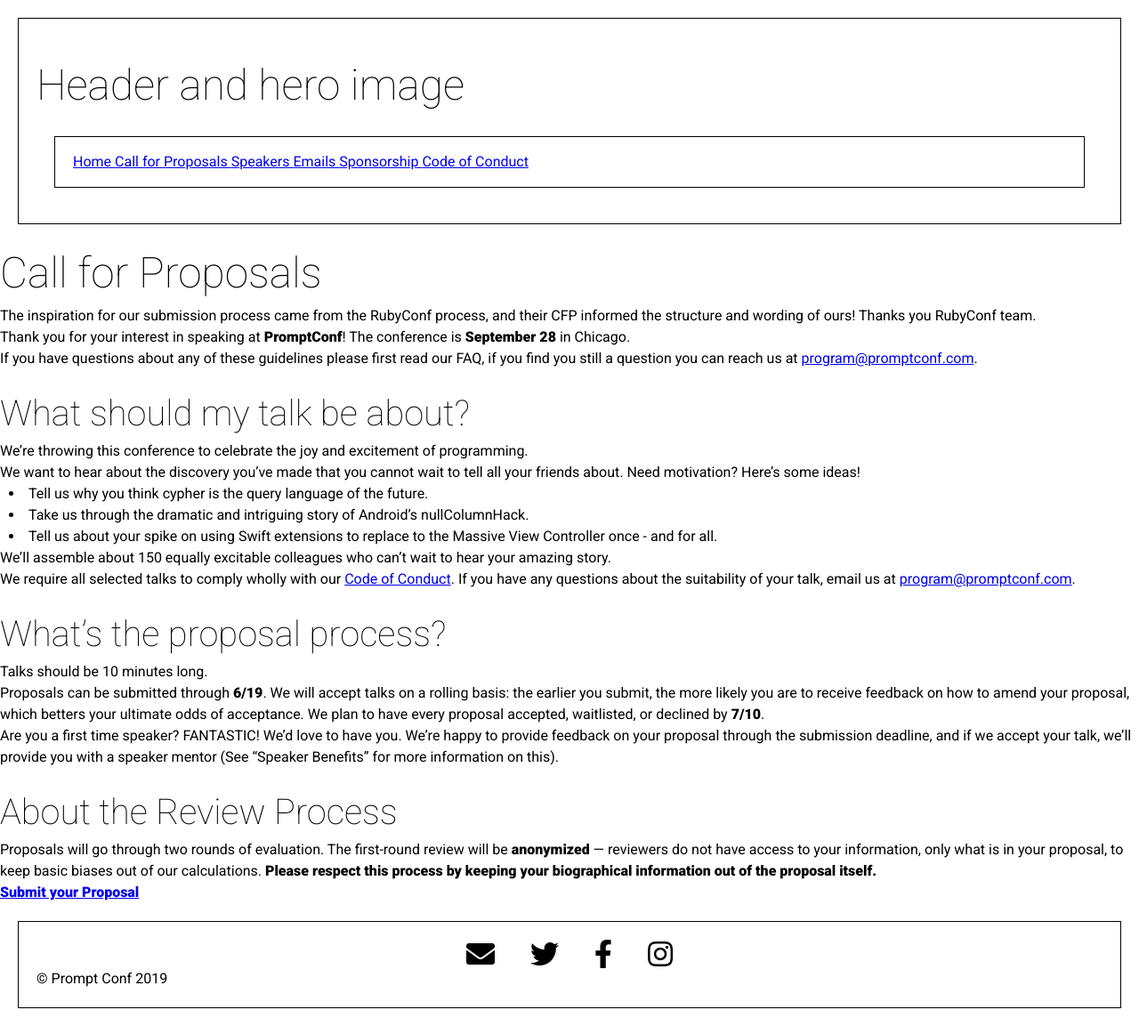
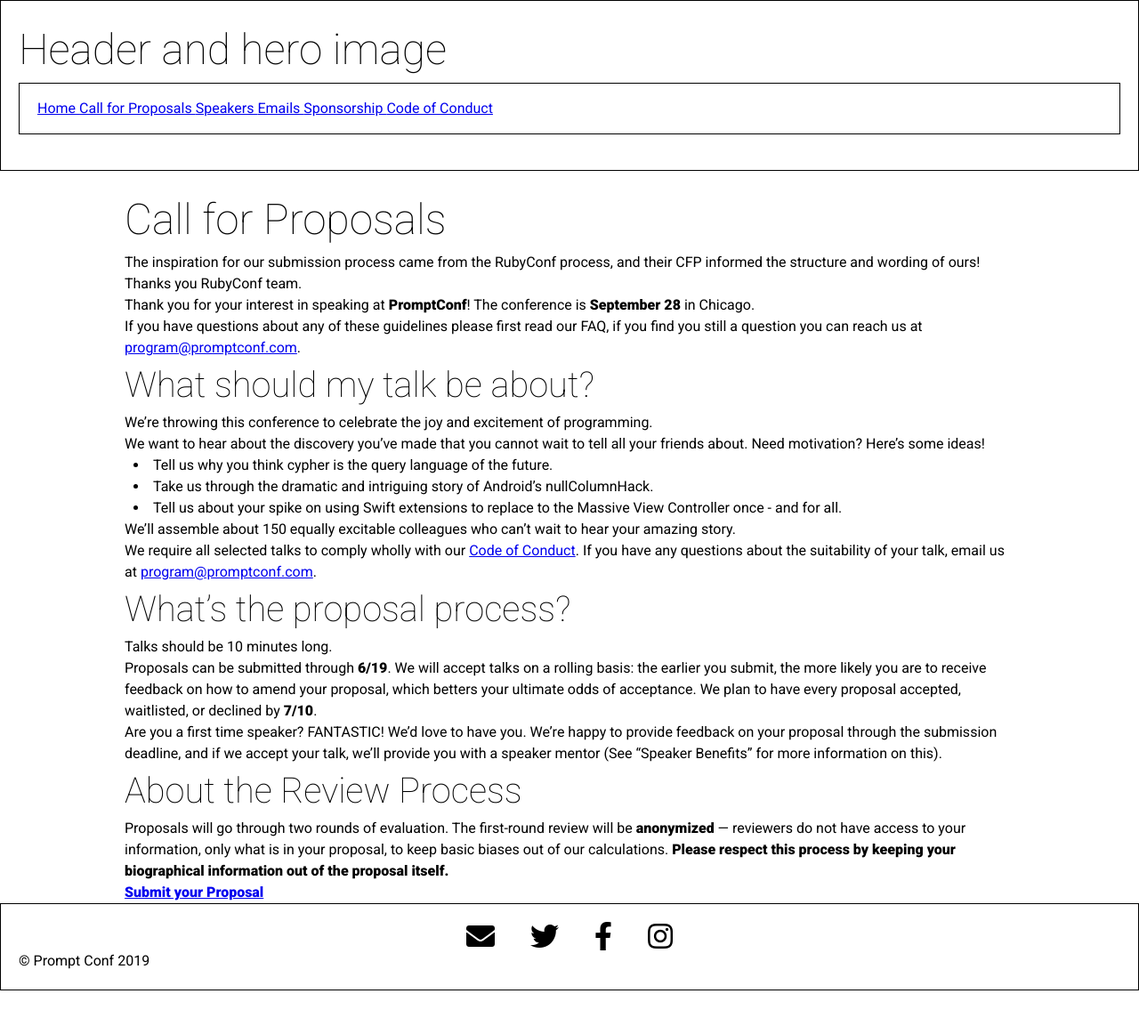
Before and after one commit to promptconf/promptconf.github.io, a Jekyll site: the page built from _pages/proposals.md, in a window 1280 px wide. Shown: the whole page at 89% size. Built offline with Jekyll 4.4.1, drawn with Linux system fonts in a browser that asks for light colours; nearby versions of some CDN libraries; after the commit the page ends 1113 px from its top, so only the background shows below that.

Commit message:
do layout

```diff
--- a/_layouts/default.html
+++ b/_layouts/default.html
@@ -18,7 +18,7 @@
 
 <body>
     {% include header.html %}
-    {{ content }}
+    <div class='container'>{{ content }}</div>
     {% include footer.html %}
 
     {% if jekyll.environment == 'production' %}
--- a/assets/_sass/main.scss
+++ b/assets/_sass/main.scss
@@ -11,11 +11,28 @@
 $bold: 900;
 
 // -----------
-//  Base Styles
+//  Base Styles and Layout
 // -----------
 
 body {
+    display: grid;
+    grid-template-columns: [page-start] minmax(20px, auto) [content-start] minmax(auto, 1000px) [content-end] minmax(20px, auto) [page-end];
     font-family: Roboto;
+}
+
+header,
+footer {
+    grid-column: page-start / page-end;
+}
+
+.container {
+    grid-column: content-start / content-end;
+}
+
+header,
+nav,
+section {
+    margin-bottom: 20px;
 }
 
 section,
@@ -23,13 +40,34 @@
 footer,
 nav {
     border: 1px solid black;
-    margin: 20px;
     padding: 20px;
 }
 
-h1, h2, h3, h4, h5, h6 {
-    margin-top: 20px;
+.button {
+    padding: 0.5em;
+    border-radius: 3px;
+    border: 0;
+    background-color: lavender;
+    text-decoration: none;
+    color: black;
+    font-weight: bold;
+    font-size: 1.25rem;
+    cursor: pointer;
 }
+
+a.button {
+    &:visited,
+    &:hover,
+    &:active,
+    &:focus {
+        color: inherit;
+    }
+}
+
+
+// -----------
+//  Typography
+// -----------
 
 h1, h2, h3, h4, h5, h6, p, li {
     line-height: 1.5;
@@ -81,27 +119,6 @@
 
 em {
     font-style: italic;
-}
-
-.button {
-    padding: 0.5em;
-    border-radius: 3px;
-    border: 0;
-    background-color: lavender;
-    text-decoration: none;
-    color: black;
-    font-weight: bold;
-    font-size: 1.25rem;
-    cursor: pointer;
-}
-
-a.button {
-    &:visited,
-    &:hover,
-    &:active,
-    &:focus {
-        color: inherit;
-    }
 }
 
 
```
Also changed, not shown: 404.html (+0 -16 lines).
